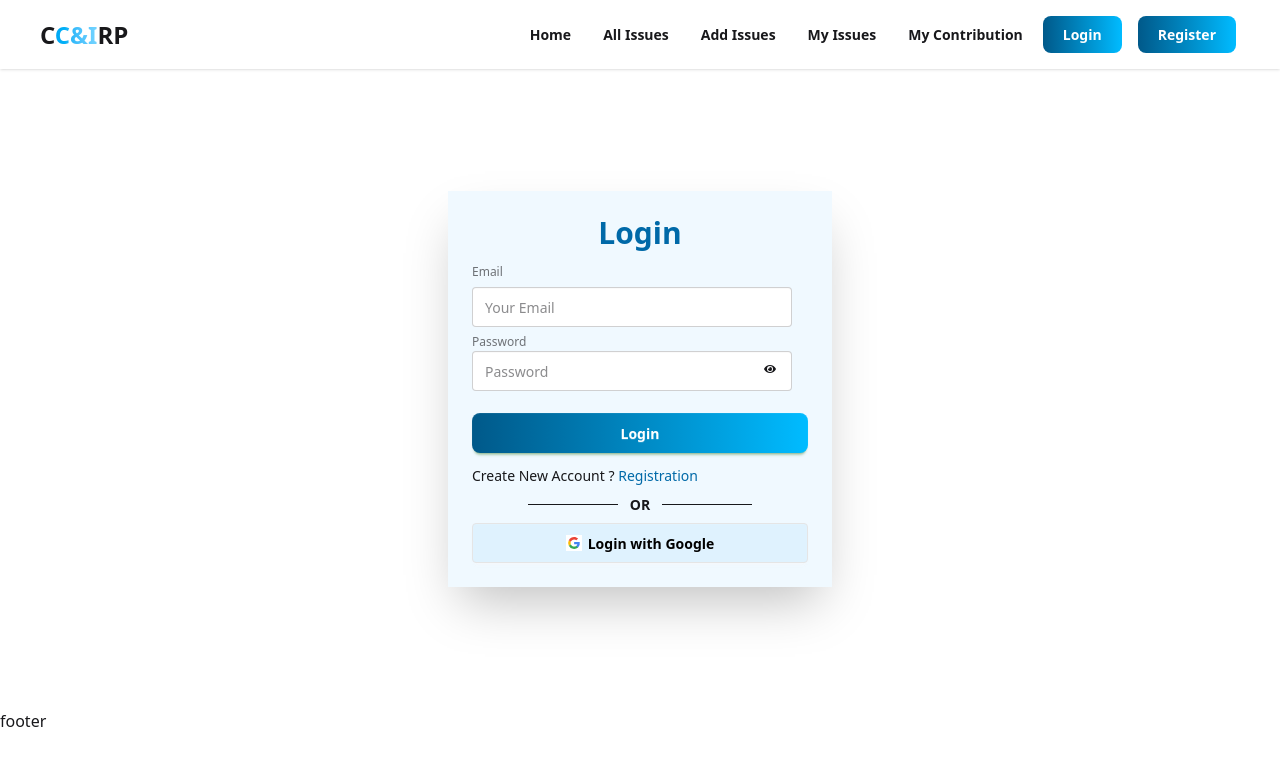
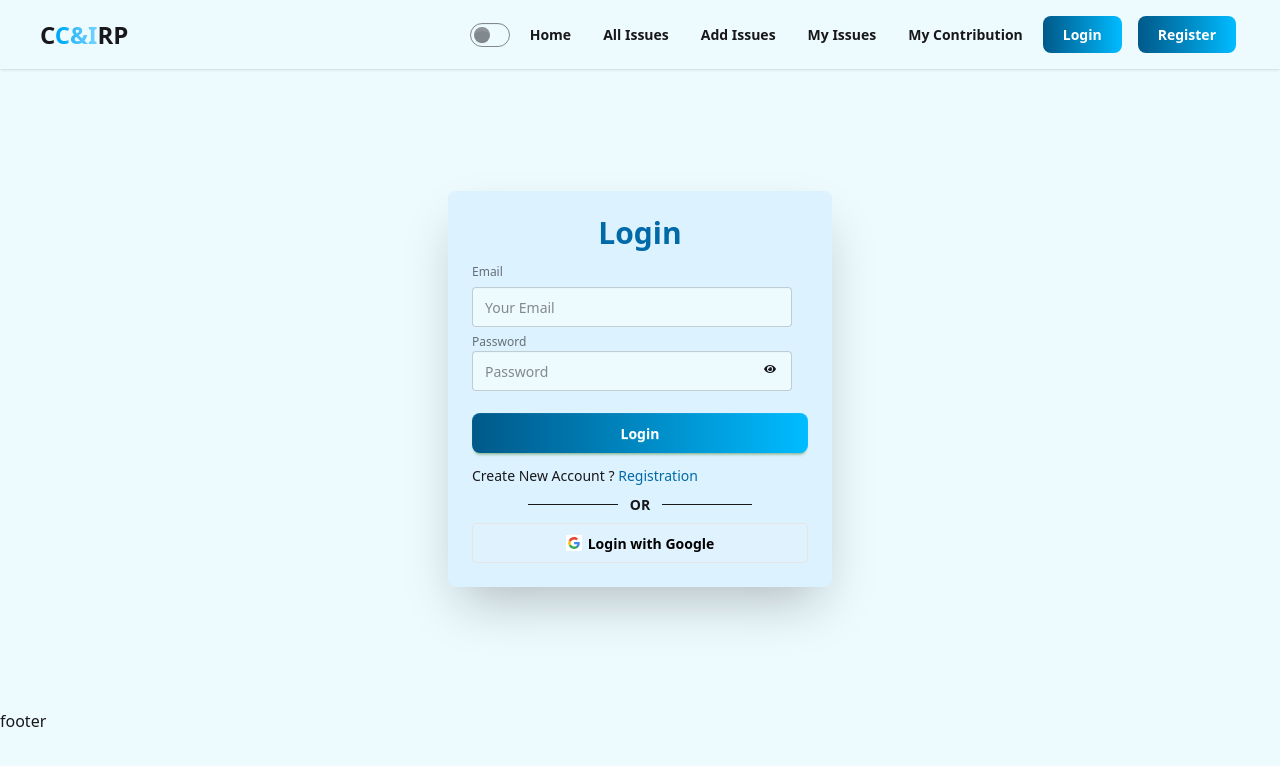
Before and after one commit to sourovmoy/community-cleanliness-client, a React (Vite) app: page /login in a window 1280 px wide. Shown: the top 766 px of the page. Built offline with nearby package versions, Linux system fonts and the light colour scheme; no server answers.

Commit message:
add theme

```diff
--- a/index.html
+++ b/index.html
@@ -1,5 +1,5 @@
-<!doctype html>
-<html lang="en">
+<!DOCTYPE html>
+<html lang="en" data-theme="light">
   <head>
     <meta charset="UTF-8" />
     <link rel="icon" type="image/svg+xml" href="/vite.svg" />
--- a/src/Components/Header/Navbar.jsx
+++ b/src/Components/Header/Navbar.jsx
@@ -1,10 +1,16 @@
-import React from "react";
+import React, { useEffect, useState } from "react";
 import { Link, NavLink } from "react-router";
 import useAuth from "../../Hooks/useAuth";
 
 const Navbar = () => {
   const { user, signOutFunc, loader } = useAuth();
-  console.log(user);
+  const [theme, setTheme] = useState(localStorage.getItem("theme") || "light");
+
+  useEffect(() => {
+    const html = document.querySelector("html");
+    html.setAttribute("data-theme", theme);
+    localStorage.setItem("theme", theme);
+  }, [theme]);
 
   const links = (
     <>
@@ -28,6 +34,11 @@ const Navbar = () => {
   );
   const handelSignOut = () => {
     signOutFunc().then().catch();
+  };
+
+  const handelTheme = (e) => {
+    const toggle = e.target.checked;
+    setTheme(toggle ? "dark" : "light");
   };
   return (
     <div className="navbar shadow-sm px-3 sm:px-10">
@@ -65,6 +76,13 @@ const Navbar = () => {
 
       <div className="navbar-center hidden lg:flex">
         <ul className="menu menu-horizontal px-1 items-center gap-2">
+          <input
+            onClick={handelTheme}
+            type="checkbox"
+            defaultChecked={localStorage.getItem("theme")}
+            className="toggle"
+          />
+
           {links}
 
           {loader ? (
@@ -80,7 +98,7 @@ const Navbar = () => {
               </div>
               <ul
                 tabIndex="-1"
-                className="dropdown-content menu bg-base-100 rounded-box z-1 w-52 p-2 shadow-sm"
+                className="dropdown-content menu bg-base-100 rounded-box z-1 w-auto p-2 shadow-sm"
               >
                 <li>
                   <p className="font-semibold text-sky-400">
@@ -91,9 +109,9 @@ const Navbar = () => {
                   <p className="font-semibold text-sky-400">{user?.email}</p>
                 </li>
                 <li>
-                  <Link onClick={handelSignOut} className="btn-primary">
+                  <button onClick={handelSignOut} className="btn-primary mx-2">
                     Logout
-                  </Link>
+                  </button>
                 </li>
               </ul>
             </div>
@@ -124,7 +142,7 @@ const Navbar = () => {
             </div>
             <ul
               tabIndex="-1"
-              className="dropdown-content menu bg-base-100 rounded-box z-1 w-52 p-2 shadow-sm"
+              className="dropdown-content menu bg-base-100 rounded-box z-1 p-2 shadow-sm"
             >
               <li>
                 <p className="font-semibold text-sky-400">
--- a/src/Components/IssueCard/IssueCard.jsx
+++ b/src/Components/IssueCard/IssueCard.jsx
@@ -20,7 +20,7 @@ const IssueCard = ({ issue }) => {
         </div>
 
         <div className="p-5">
-          <p className="text-sm text-gray-500 dark:text-gray-300 mb-2 line-clamp-2">
+          <p className="text-sm text-base-300 dark:text-gray-300 mb-2 line-clamp-2">
             {issue.description}
           </p>
           {issue.status && (
@@ -31,8 +31,8 @@ const IssueCard = ({ issue }) => {
           )}
 
           <div className="flex items-center justify-between mt-3">
-            <div className="flex items-center text-yellow-500">
-              <span className="ml-1 text-sm font-medium text-gray-600 dark:text-gray-200">
+            <div className="flex items-center">
+              <span className="ml-1 text-sm font-medium text-base-200  ">
                 {issue.location}
               </span>
             </div>
@@ -79,9 +79,7 @@ const IssueCard = ({ issue }) => {
               <div className="grid grid-cols-1 sm:grid-cols-2 gap-4 mb-6">
                 <div className="flex flex-col">
                   <span className="text-gray-500 text-sm">📍 Location</span>
-                  <span className="font-medium text-gray-800">
-                    {issue.location}
-                  </span>
+                  <span className="font-medium ">{issue.location}</span>
                 </div>
 
                 <div className="flex flex-col">
--- a/src/Pages/AddIssues.jsx
+++ b/src/Pages/AddIssues.jsx
@@ -45,7 +45,7 @@ const AddIssues = () => {
         if (result.isConfirmed) {
           Swal.fire("Issue Reported Successfully!", "", "success");
           e.target.reset();
-          navigate("/my-issues"); // Redirect user after success
+          navigate("/my-issues");
         } else if (result.isDenied) {
           Swal.fire("Submission canceled", "", "info");
         }
@@ -64,7 +64,7 @@ const AddIssues = () => {
         }}
         viewport={{ once: true }}
       >
-        <div className="flex justify-center items-center min-h-screen bg-gray-50 p-4">
+        <div className="flex justify-center items-center min-h-screen text-base-200 p-4">
           <form
             onSubmit={handleSubmit}
             className="w-full max-w-lg bg-sky-50 shadow-lg rounded-2xl p-8 space-y-5"
@@ -88,7 +88,7 @@ const AddIssues = () => {
               <label className="block text-gray-600 mb-1">Category</label>
               <select
                 name="category"
-                className="w-full border border-gray-300 rounded-lg px-3 py-2 bg-white focus:outline-none focus:ring-2 focus:ring-green-500"
+                className="w-full border border-gray-300 rounded-lg px-3 py-2  focus:outline-none focus:ring-2 focus:ring-green-500"
                 required
               >
                 <option value="">Select a Category</option>
--- a/src/Pages/Login.jsx
+++ b/src/Pages/Login.jsx
@@ -71,8 +71,8 @@ const Login = () => {
 
   return (
     <div className="h-[80vh] flex justify-center items-center">
-      <div className="card bg-base-100 w-full max-w-sm shrink-0 shadow-2xl">
-        <div className="card-body bg-sky-50">
+      <div className="card bg-base-200 w-full max-w-sm shrink-0 shadow-2xl">
+        <div className="card-body">
           <h3 className="text-3xl text-sky-700 font-bold text-center ">
             Login
           </h3>
--- a/src/Pages/Register.jsx
+++ b/src/Pages/Register.jsx
@@ -75,7 +75,7 @@ const Register = () => {
     <div>
       <div className="flex justify-center items-center my-5">
         <div className="card bg-transparent w-full max-w-sm shrink-0 shadow-2xl">
-          <div className="card-body bg-sky-50">
+          <div className="card-body">
             <h3 className="text-3xl font-bold text-center text-sky-700">
               Registration
             </h3>
--- a/src/index.css
+++ b/src/index.css
@@ -1,13 +1,14 @@
 @import "tailwindcss";
-@plugin "daisyui" {
-  /* themes: light --default, dark --prefersdark; */
-  themes: light --default;
-}
+@plugin "daisyui";
+
 @plugin "daisyui/theme" {
   name: "light";
   default: true;
   --color-primary: #3b8132;
   --color-secondary: teal;
+  --color-base-100: oklch(98% 0.02 240);
+  --color-base-200: oklch(95% 0.03 240);
+  --color-base-300: oklch(92% 0.04 240);
 }
 .btn-primary {
   @apply bg-gradient-to-r from-sky-800 to-sky-400 text-white font-semibold px-2 sm:px-5 py-2 rounded-lg transition-transform duration-200 hover:scale-105;
```
